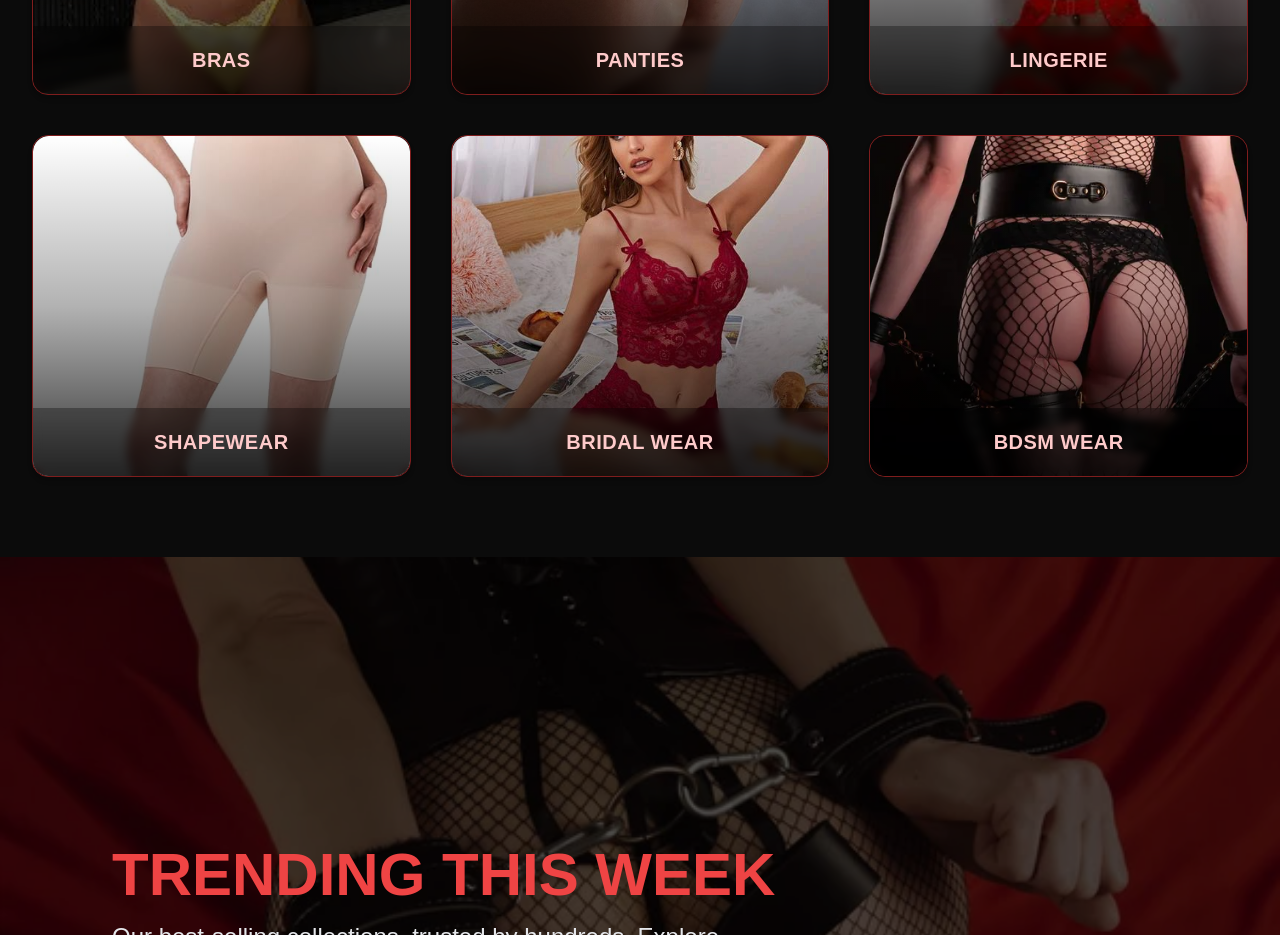
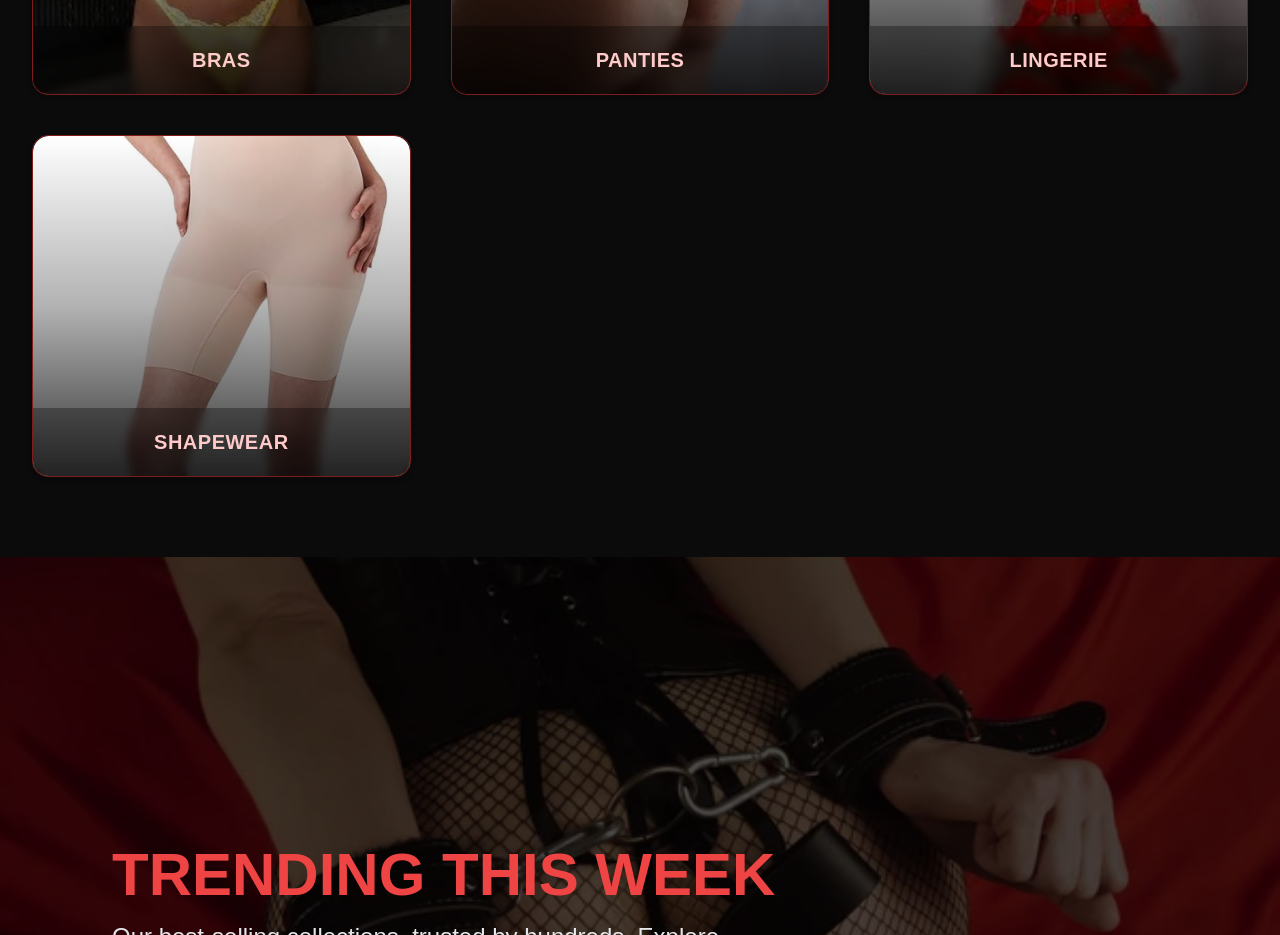
Before and after one commit to gulariba/client-project, a Next.js app: page / in a window 1280 px wide. Shown: the part 1320-2255 px from the top of the page. Built offline with nearby package versions, Linux system fonts and the light colour scheme.

Commit message:
Update ShopByCategory.tsx

```diff
--- a/src/app/components/ShopByCategory.tsx
+++ b/src/app/components/ShopByCategory.tsx
@@ -23,16 +23,6 @@ const categories = [
     name: "Shapewear",
     image: "/category4.jpg",
     link: "/collections/shapewear",
-  },
-  {
-    name: "Bridal Wear",
-    image: "/category5.jpg",
-    link: "/collections/bridalwear",
-  },
-  {
-    name: "BDSM Wear",
-    image: "/category6.jpg",
-    link: "/collections/bdsmwear",
   },
 ];
 
```
